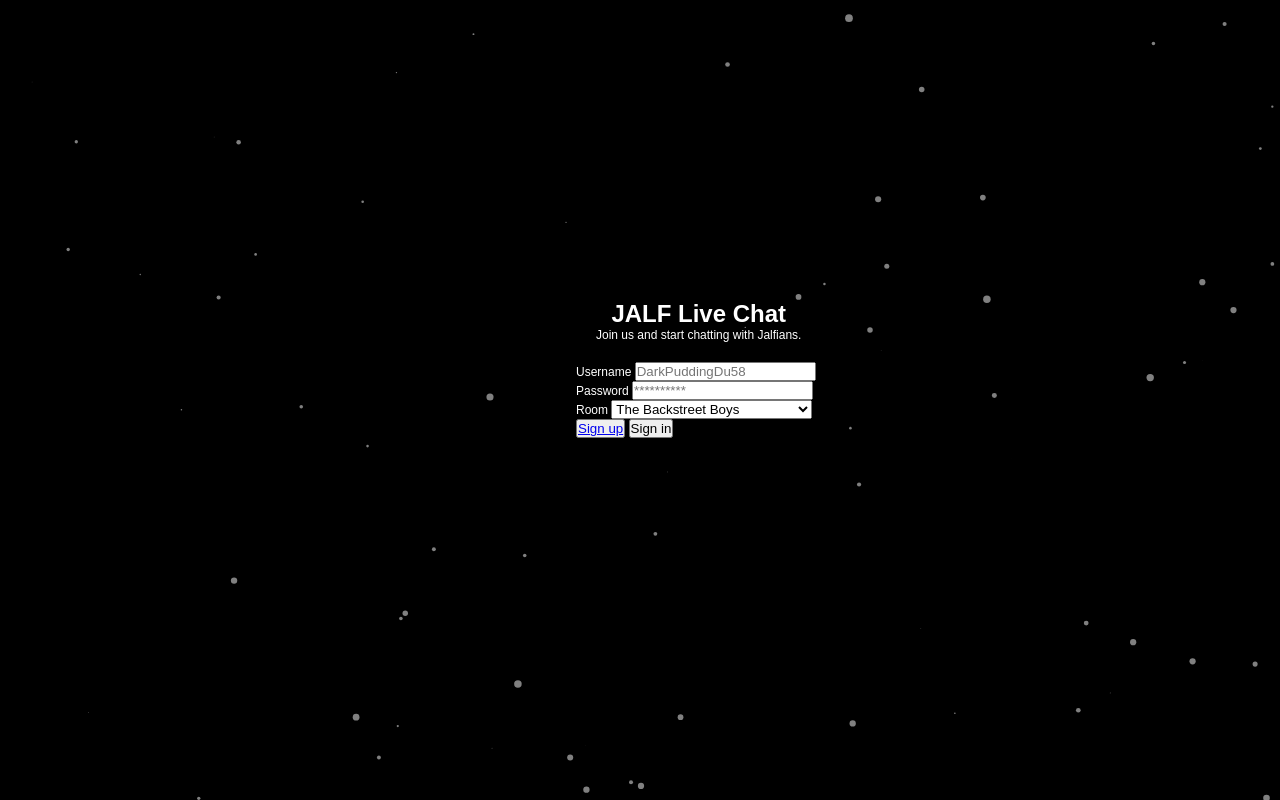
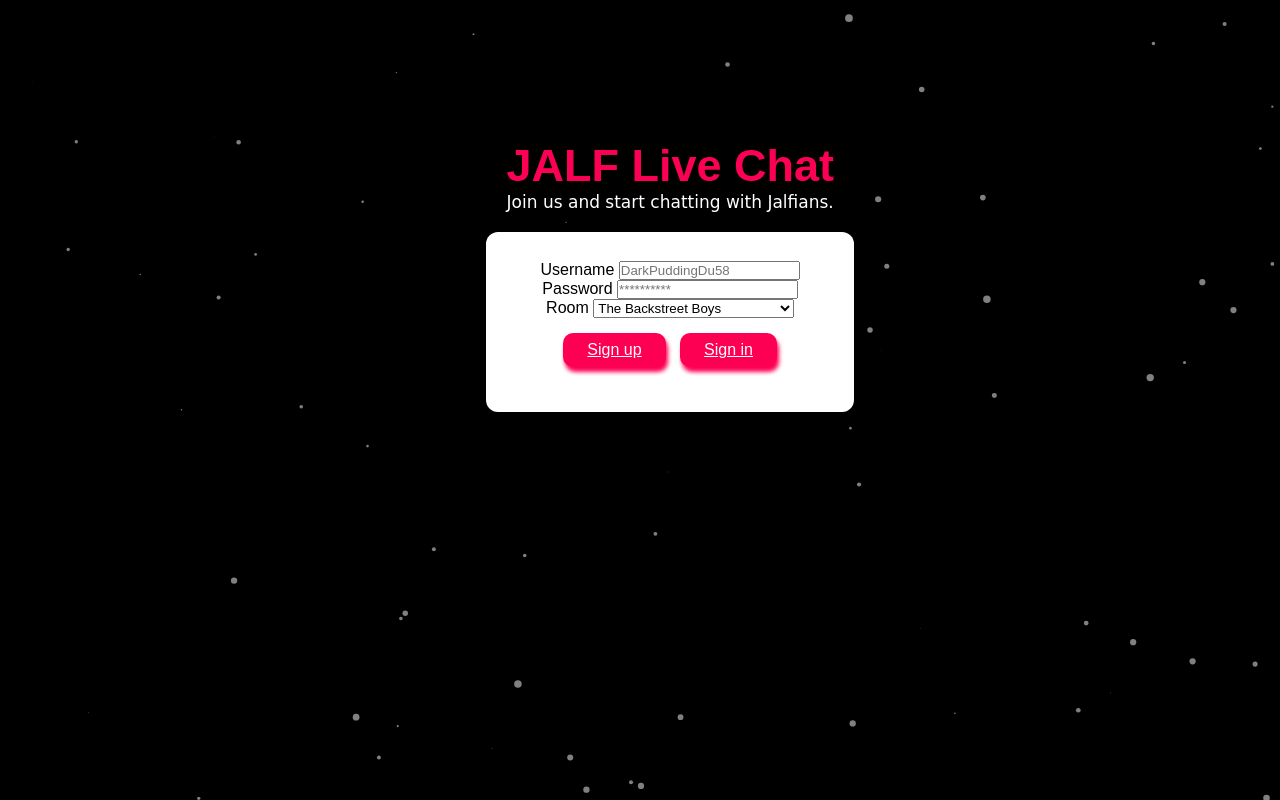
Before and after one commit to JPRA-Dev/chat, a website: page public/index.html in a window 1280 px wide. Drawn offline with Linux system fonts and the light colour scheme; a web font is replaced by a local one.

Commit message:
update login page

```diff
--- a/public/index.html
+++ b/public/index.html
@@ -10,7 +10,7 @@
       integrity="sha256-mmgLkCYLUQbXn0B1SRqzHar6dCnv9oZFPEC1g1cwlkk="
       crossorigin="anonymous"
     />
-    <link rel="stylesheet" href="css/style.css" />
+    <link rel="stylesheet" href="scss/style.css" />
     <title>JALF Live Chat</title>
   </head>
   <body>
@@ -63,7 +63,9 @@
             <button type="button" class="btn">
               <a href="register.html">Sign up</a>
             </button>
-            <button type="submit" class="btn">Sign in</button>
+            <button type="submit" class="btn">
+              <a href="chat.html">Sign in</a>
+            </button>
           </div>
         </form>
       </main>
--- /dev/null
+++ b/public/scss/style.scss
@@ -0,0 +1,53 @@
+@import "particle";
+@import "variables";
+
+.join-container {
+  //padding: 3%;
+  margin: 80px auto;
+  position: absolute;
+  top: 5%;
+  left: 38%;
+  .join-header {
+    text-align: center;
+    padding: 20px;
+
+    h1 {
+      font-family: $aFont;
+      color: $pink;
+      font-weight: semi-bold;
+      font-size: 45px;
+    }
+    #subtitle {
+      color: #fff;
+      font-family: $bFont;
+      font-size: 17px;
+    }
+  }
+  .join-main {
+    background-color: #fff;
+    color: #000;
+    padding: 8% 6% 8% 6%;
+    font-size: 16px;
+    border-radius: 12px;
+    display: block;
+    text-align: center;
+
+    button {
+      justify-content: space-around;
+      margin: 15px 5px;
+      background-color: $pink;
+      pointer-events: auto;
+      cursor: pointer;
+      border: none;
+      padding: 0.5rem 1.5rem;
+      border-radius: 10px;
+      box-shadow: 2px 5px 4px $pink;
+      a {
+        color: #fff;
+        font-size: 16px;
+        font-weight: semi-bold;
+        font-family: $aFont;
+      }
+    }
+  }
+}
--- a/public/scss/style2.scss
+++ /dev/null
@@ -1,19 +0,0 @@
-@import "particle";
-@import "variables";
-
-.join-container {
-  max-width: 500px;
-  margin: 80px auto;
-  color: #fff;
-  position: absolute;
-  top: 25%;
-  left: 45%;
-}
-
-.join-header {
-  text-align: center;
-  padding: 20px;
-  color: var(--dark-color-a);
-  border-top-left-radius: 5px;
-  border-top-right-radius: 5px;
-}
```
Also changed, not shown: public/scss/style.css (added), 2 other files.
